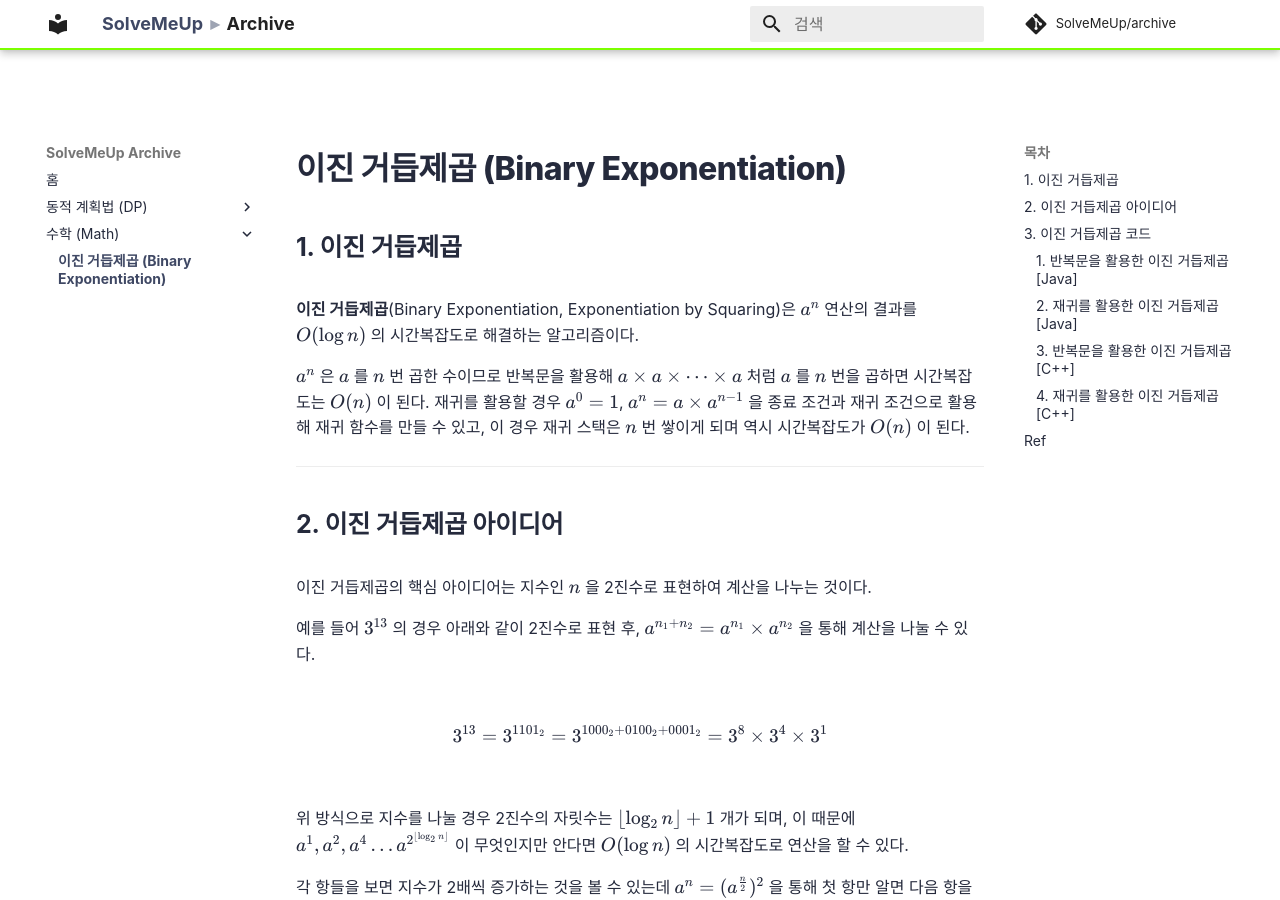
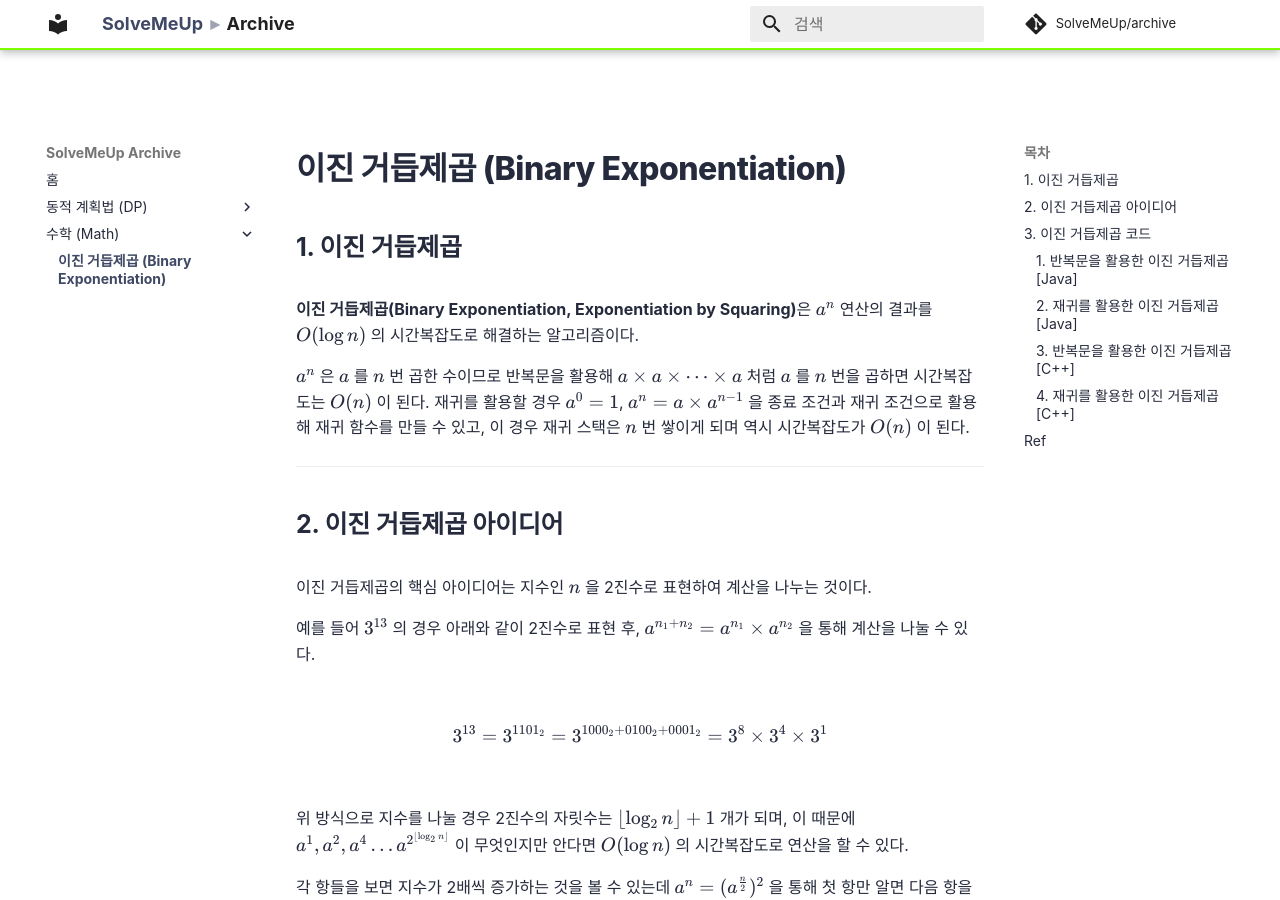
Before and after one commit to SolveMeUp/archive, an MkDocs documentation site: the page built from content/math/binary-exponentiation/index.md, in a window 1280 px wide and 900 px high. Built offline with MkDocs 1.6.1 and Material for MkDocs 9.7.7, drawn with Linux system fonts in a browser that asks for light colours; comment, search, counter and statistics services are not loaded.

```diff
--- a/content/math/binary-exponentiation/index.md
+++ b/content/math/binary-exponentiation/index.md
@@ -7,7 +7,7 @@ title: 이진 거듭제곱 (Binary Exponentiation)
 
 ## 1. 이진 거듭제곱
 
-**이진 거듭제곱**(Binary Exponentiation, Exponentiation by Squaring)은 $a^n$ 연산의 결과를 $O(\log{n})$ 의 시간복잡도로 해결하는 알고리즘이다.
+**이진 거듭제곱(Binary Exponentiation, Exponentiation by Squaring)**은 $a^n$ 연산의 결과를 $O(\log{n})$ 의 시간복잡도로 해결하는 알고리즘이다.
 
 $a^n$ 은 $a$ 를 $n$ 번 곱한 수이므로 반복문을 활용해 $a \times a \times \cdots \times a$ 처럼 $a$ 를 $n$ 번을 곱하면 시간복잡도는 $O(n)$ 이 된다. 재귀를 활용할 경우 $a^0 = 1$, $a^n = a \times a^{n-1}$ 을 종료 조건과 재귀 조건으로 활용해 재귀 함수를 만들 수 있고, 이 경우 재귀 스택은 $n$ 번 쌓이게 되며 역시 시간복잡도가 $O(n)$ 이 된다.
 
```
